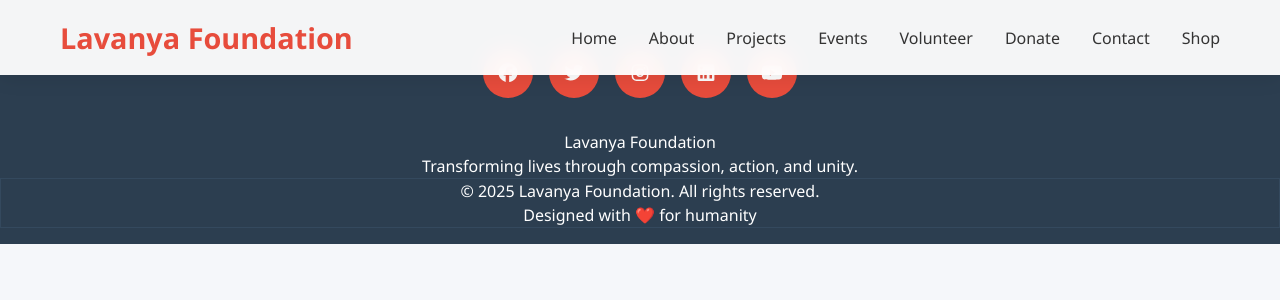
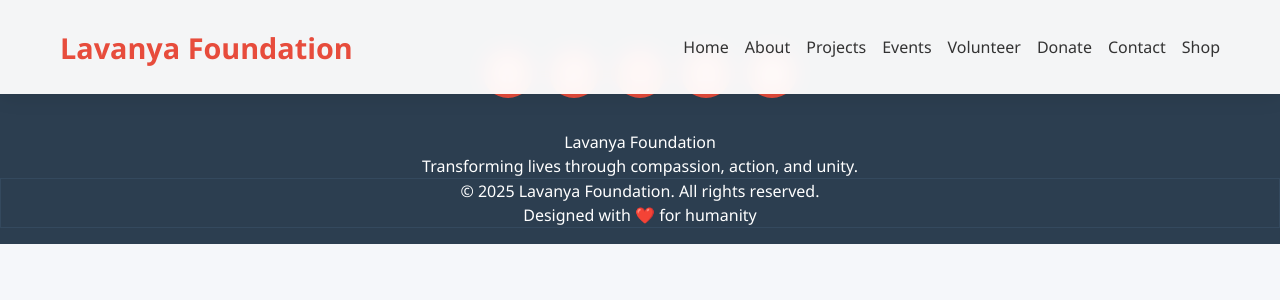
Before and after one commit to itsmepraksh/ngo-open-source-platform, a React (Vite) app in the folder frontend/: page /support_section/form in a window 1280 px wide. Shown: the top 300 px of the page. Built offline with nearby package versions, Linux system fonts and the light colour scheme; no server answers.

Commit message:
Feat: (05-09-25) fixed navbar bug

```diff
--- a/frontend/src/components/Navbar/Nav.jsx
+++ b/frontend/src/components/Navbar/Nav.jsx
@@ -1,29 +1,87 @@
 import { Link } from "react-router-dom";
-
-import style from "../Navbar/nav.module.css"
+import { FontAwesomeIcon } from "@fortawesome/react-fontawesome";
+import style from "../Navbar/nav.module.css";
+import { faBars } from "@fortawesome/free-solid-svg-icons";
+import { useState } from "react";
 
 const Nav = () => {
-
+  const [isClicked, setIsClicked] = useState(false);
+  console.log(isClicked);
   return (
     <nav className={`${style.navbar}`}>
-        <div className={`${style.nav_container}`}>
-            <Link href="#home" className={`${style.logo}`} id="logoText">Lavanya Foundation</Link>
-            <ul className={`${style.nav_links}`}>
-                <li><Link to="/home">Home</Link></li>
-                <li><Link to="/about">About</Link></li>
-                <li><Link to="/projects">Projects</Link></li>
-                <li><Link to="/events">Events</Link></li>
-                <li><Link to="/volunteer">Volunteer</Link></li>
-                <li><Link to="/donatex">Donate</Link></li>
-                <li><Link to="/contact">Contact</Link></li>
-                <li><Link to="/shop">Shop</Link></li>
-            </ul>
-            <button className={`${style.mobile_menu}`}>
-                <i className="fas fa-bars"></i>
-            </button>
-        </div>
+      <div className={`${style.nav_container}`}>
+        <Link href="#home" className={`${style.logo}`} id="logoText">
+          Lavanya Foundation
+        </Link>
+        <ul className={ `${style.nav_links2}` }>
+        <li>
+          <Link to="/home">Home</Link>
+        </li>
+        <li>
+          <Link to="/about">About</Link>
+        </li>
+        <li>
+          <Link to="/projects">Projects</Link>
+        </li>
+        <li>
+          <Link to="/events">Events</Link>
+        </li>
+        <li>
+          <Link to="/volunteer">Volunteer</Link>
+        </li>
+        <li>
+          <Link to="/donatex">Donate</Link>
+        </li>
+        <li>
+          <Link to="/contact">Contact</Link>
+        </li>
+        <li>
+          <Link to="/shop">Shop</Link>
+        </li>
+      </ul>
+        <button
+          onClick={() => setIsClicked(!isClicked)}
+          className={`${style.mobile_menu}`}
+        >
+          <FontAwesomeIcon icon={faBars} />
+        </button>
+      </div>
+      <ul className={isClicked ? `${style.nav_links}` : "hidden"}>
+        <li>
+          <Link
+          onClick={() => setIsClicked(!isClicked)} to="/home">Home</Link>
+        </li>
+        <li>
+          <Link
+          onClick={() => setIsClicked(!isClicked)} to="/about">About</Link>
+        </li>
+        <li>
+          <Link
+          onClick={() => setIsClicked(!isClicked)} to="/projects">Projects</Link>
+        </li>
+        <li>
+          <Link
+          onClick={() => setIsClicked(!isClicked)} to="/events">Events</Link>
+        </li>
+        <li>
+          <Link
+          onClick={() => setIsClicked(!isClicked)} to="/volunteer">Volunteer</Link>
+        </li>
+        <li>
+          <Link
+          onClick={() => setIsClicked(!isClicked)} to="/donatex">Donate</Link>
+        </li>
+        <li>
+          <Link
+          onClick={() => setIsClicked(!isClicked)} to="/contact">Contact</Link>
+        </li>
+        <li>
+          <Link
+          onClick={() => setIsClicked(!isClicked)} to="/shop">Shop</Link>
+        </li>
+      </ul>
     </nav>
-  )
-}
+  );
+};
 
-export default Nav
+export default Nav;
--- a/frontend/src/components/Navbar/nav.module.css
+++ b/frontend/src/components/Navbar/nav.module.css
@@ -27,20 +27,28 @@
 }
 .nav_links {
     display: flex;
+    flex-direction: column;
+    justify-content: center;
+    align-items: center;
     list-style: none;
-    gap: 2rem;
+    gap: 1rem;
+    padding: 1.2rem 0;
 }
-.nav_links a {
+.nav_links2{
+    display: none;
+}
+
+.nav_links, .nav_links2 a {
     text-decoration: none;
     color: #333;
     font-weight: 500;
     transition: color 0.3s ease;
 }
-.nav_links a:hover {
+.nav_links , .nav_links2 a:hover {
     color: #e74c3c;
 }
 .mobile_menu {
-    display: none;
+    /* display: none; */
     background: none;
     border: none;
     font-size: 1.5rem;
@@ -48,7 +56,7 @@
     color: #2c3e50;
 }
 /* Mobile navigation dropdown styles */
-.nav-links.mobile_active {
+/* .nav-links.mobile_active {
     display: flex !important;
     position: absolute;
     top: 100%;
@@ -72,4 +80,23 @@
 }
 .nav-links.mobile_active a:hover {
     background: #f8f9fa;
+} */
+
+@media (min-width:768px) {
+    .nav_links{
+        flex-direction: row;
+    }
+
 }
+
+@media (min-width:1024px) {
+    .mobile_menu{
+        display: none;
+    }
+    .nav_links2{
+        display: flex;
+    list-style: none;
+    gap: 1rem;
+    padding: 1.2rem 0;
+    }
+}
```
